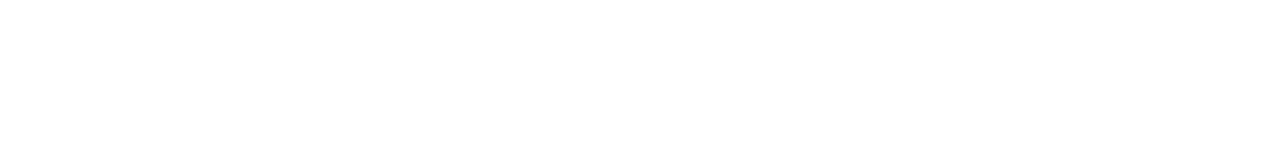
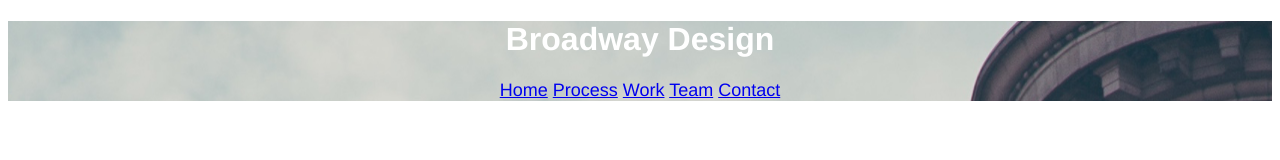
Before and after one commit to acespacez/Broadway, a plain HTML site: page index.html in a window 1280 px wide. Drawn offline with Linux system fonts and the light colour scheme; files whose address does not match are found by name.

Commit message:
added navigation

```diff
--- a/index.html
+++ b/index.html
@@ -6,6 +6,16 @@
      <link href="./resources/css/style.css" type="text/css" rel="stylesheet">
   </head>
   <body>
-
+<!-- Heading -->
+<div class="top">
+  <h1>Broadway Design</h1>
+<!-- Navigation Menu -->
+<div class="nav-m">
+  <a href="#">Home</a>
+  <a href="#process">Process</a>
+  <a href="#work">Work</a>
+  <a href="#team">Team</a>
+  <a href="#contact">Contact</a>
+</div>
   </body>
 </html>
--- a/resources/css/style.css
+++ b/resources/css/style.css
@@ -7,3 +7,7 @@ body {
   text-align: center;
   color: white;
 }
+.nav-m {
+  font-size: 18px;
+  color: white;
+}
```
